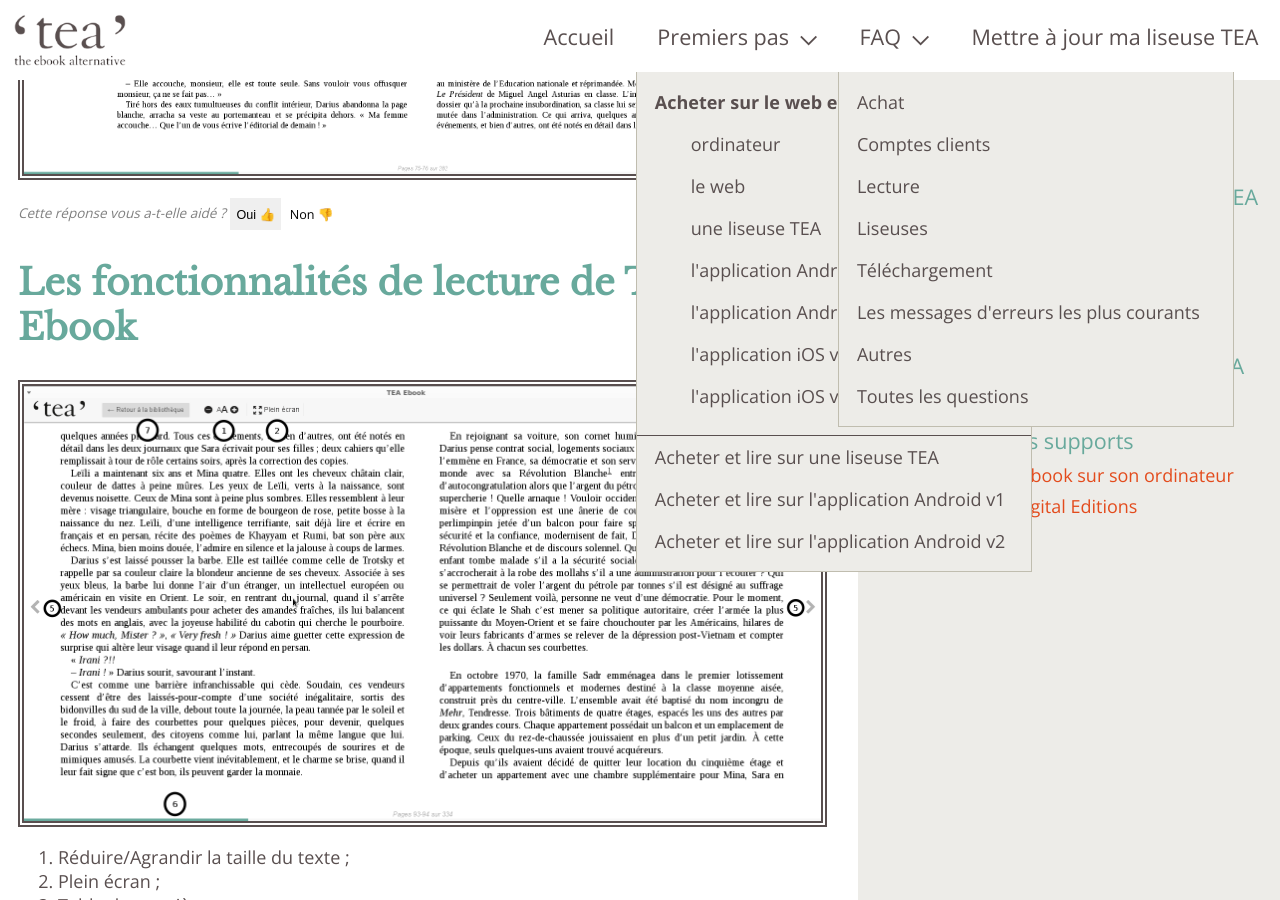
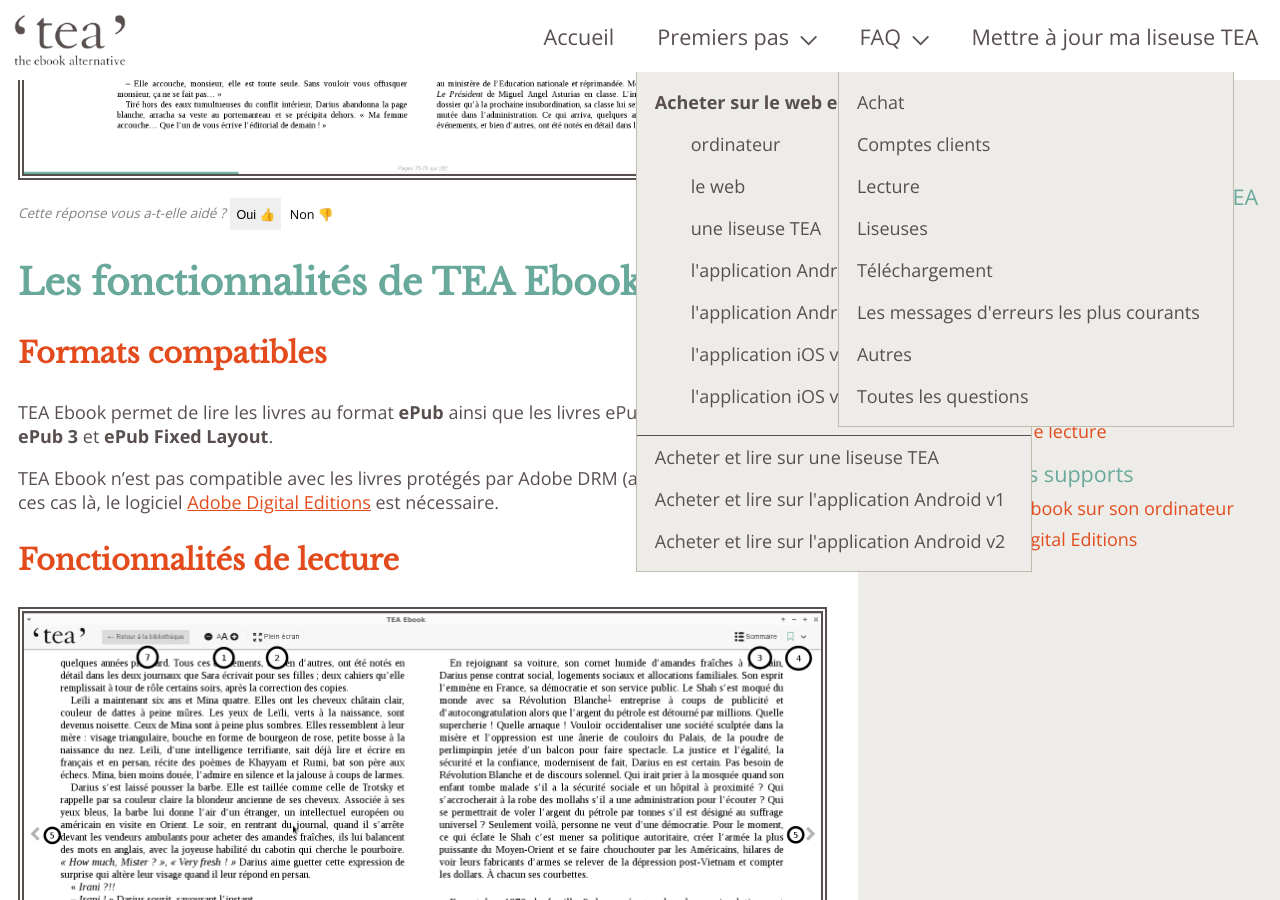
Before and after one commit to TEA-ebook/help-center, a Jekyll site: the page built from _pages/tea-ebook.md, in a window 1280 px wide and 900 px high, scrolled down 5211 px. Built offline with Jekyll 4.4.1, drawn with Linux system fonts in a browser that asks for light colours.

Commit message:
Adds doc about TEA Ebook supported formats

```diff
--- a/_pages/tea-ebook.md
+++ b/_pages/tea-ebook.md
@@ -6,6 +6,7 @@
 ---
 
 {% include anchor.html id="lire-tea-ebook" label="Lire un ebook sur ordinateur avec TEA Ebook" %}
+
 ## Lire un ebook sur TEA Ebook
 
 Depuis la page « Vos Ebooks », vous retrouvez l’ensemble de vos livres. Sélectionnez « Lire sur ordinateur ».
@@ -65,9 +66,22 @@
 
 {% include feedback-button.html question="Lire un ebook avec TEA Ebook" %}
 
-{% include anchor.html id="fonctionalités-tea-ebook" label="Les fonctionnalités de lecture de TEA Ebook" %}
+{% include anchor.html id="fonctionalités-tea-ebook" label="Les fonctionnalités de TEA Ebook" %}
 
-## Les fonctionnalités de lecture de TEA Ebook
+## Les fonctionnalités de TEA Ebook
+
+{% include anchor.html id="formats-compatibles" label="Formats compatibles" %}
+
+### Formats compatibles
+
+TEA Ebook permet de lire les livres au format **ePub** ainsi que les livres ePubs enrichis tels que **ePub 3** et **ePub Fixed Layout**.
+
+TEA Ebook n'est pas compatible avec les livres protégés par Adobe DRM (au format ACSM). Pour ces cas là, le logiciel <a href="/ade/#lire-ade">Adobe Digital Editions</a> est nécessaire.
+
+
+{% include anchor.html id="fonctionnalités-lecture" label="Fonctionnalités de lecture" %}
+
+### Fonctionnalités de lecture
 
 ![](/images/tea-ebook-fonctionnalites.png)
 
```
